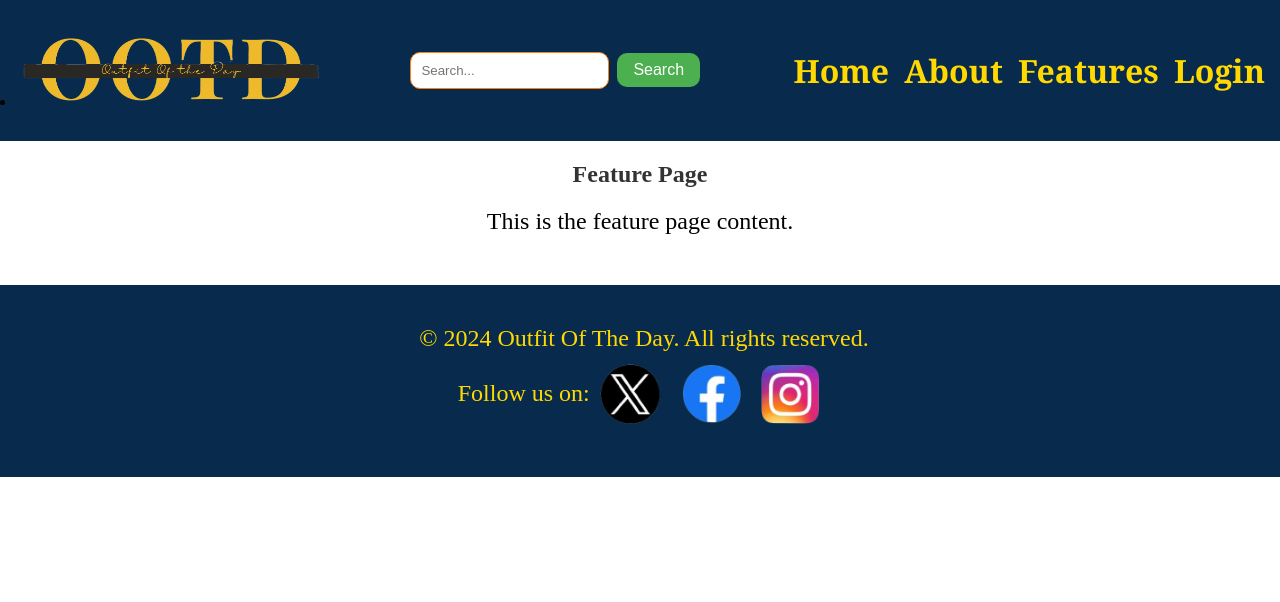
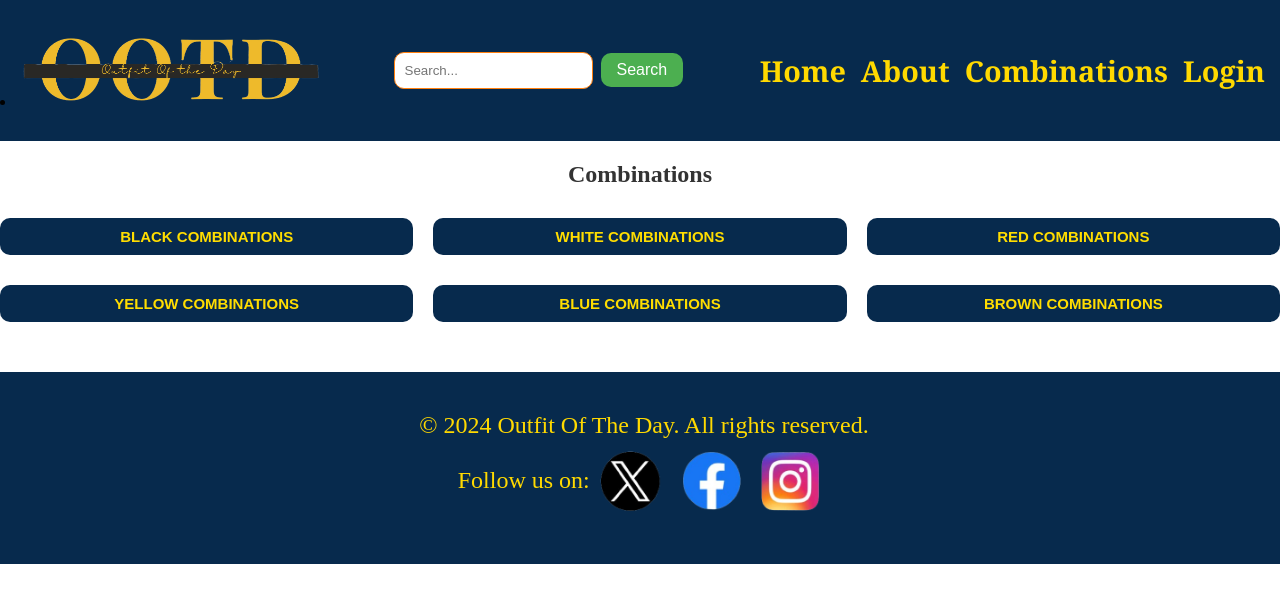
Before and after one commit to kalviumcommunity/S51_Jaswant_Capstone_OOTD, a React (Vite) app in the folder client/: page /features in a window 1280 px wide. Shown: the top 602 px of the page. Built offline with nearby package versions, Linux system fonts and the light colour scheme.

Commit message:
added buttons

```diff
--- /dev/null
+++ b/client/src/Components/Feature.css
@@ -0,0 +1,23 @@
+.color-buttons {
+    display: grid;
+    grid-template-columns: repeat(3, 1fr);
+    grid-gap: 20px;
+}
+
+.combutton {
+    padding: 10px 20px;
+    background-color: #012448f8;
+    border-radius: 10px;
+    color: #ffdd00;
+    font-size: 15px;
+    font-weight: bold;
+    text-align: center;
+    text-transform: uppercase;
+    cursor: pointer;
+    transition: background-color 0.3s, color 0.3s;
+}
+
+.combutton:hover {
+    background-color: #000000;
+    color: #ffdd00;
+}
--- a/client/src/Components/Feature.jsx
+++ b/client/src/Components/Feature.jsx
@@ -1,10 +1,31 @@
 import React from 'react';
+import "./Feature.css"
 
 const Feature = () => {
+    // Define an array of color categories
+    const colorCategories = [
+        'Black Combinations',
+        'White Combinations',
+        'Red Combinations',
+        'Yellow Combinations',
+        'Blue Combinations',
+        'Brown Combinations'
+    ];
+
+    const handleButtonClick = (category) => {
+        console.log(`Clicked on ${category}`);
+    };
+
     return (
         <div>
-            <h2>Feature Page</h2>
-            <p>This is the feature page content.</p>
+            <h2>Combinations</h2>
+            <div className="color-buttons">
+                {colorCategories.map((category, index) => (
+                    <button className='combutton' key={index} onClick={() => handleButtonClick(category)}>
+                        {category}
+                    </button>
+                ))}
+            </div>
         </div>
     );
 };
--- a/client/src/Components/Navbar.css
+++ b/client/src/Components/Navbar.css
@@ -36,13 +36,11 @@ body {
 }
 
 .nav-link {
-    text-decoration: none;
-    font-size: 1.1rem;
     font-family:Cambria, Cochin, Georgia, Times, 'Times New Roman', serif;
     transition: color 0.3s;
     color:  rgb(255, 217, 0);
     font-weight: bold;
-    font-size: 200%;
+    font-size: 180%;
 }
 
 .nav-link:hover {
--- a/client/src/Components/Navbar.jsx
+++ b/client/src/Components/Navbar.jsx
@@ -25,7 +25,7 @@ const Navbar = ({isLoggedIn, setIsLoggedIn}) => {
                     <Link to="/about" className="nav-link">About</Link>
                 </li>
                 <li className="nav-item">
-                    <Link to="/features" className="nav-link">Features</Link>
+                    <Link to="/features" className="nav-link">Combinations</Link>
                 </li>
                 <li className="nav-item">
                     <Link to="/Login" className="nav-link">Login</Link>
```
